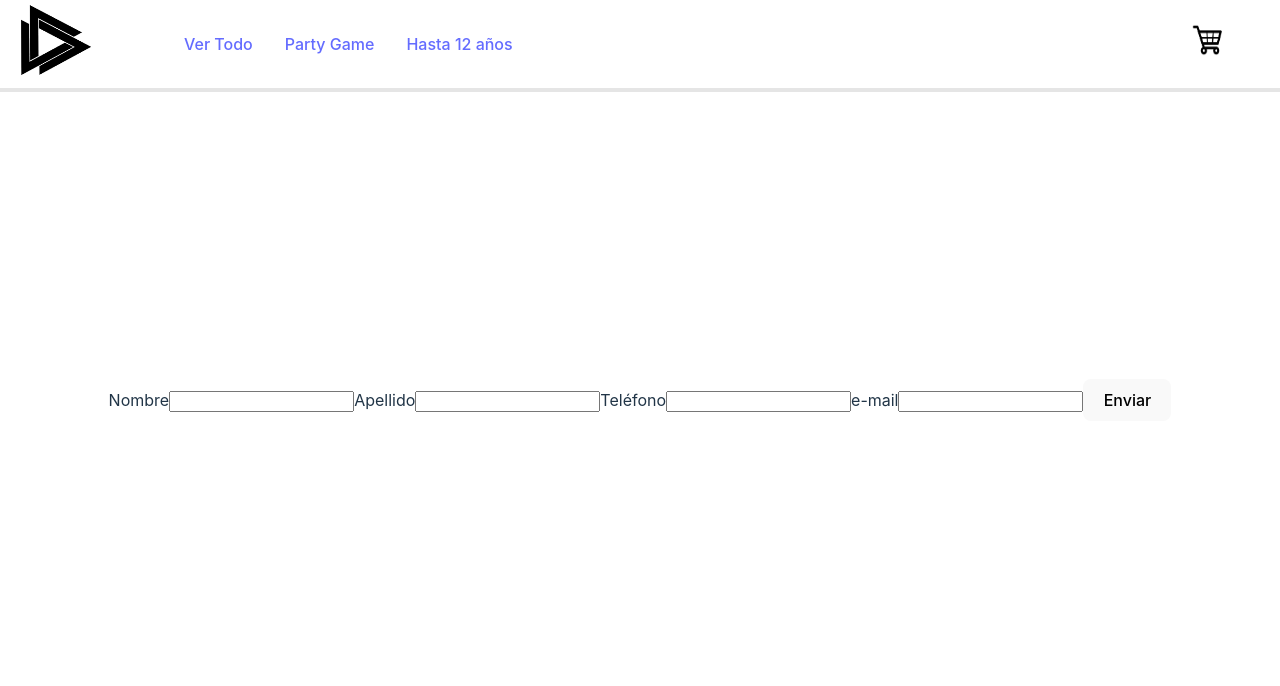
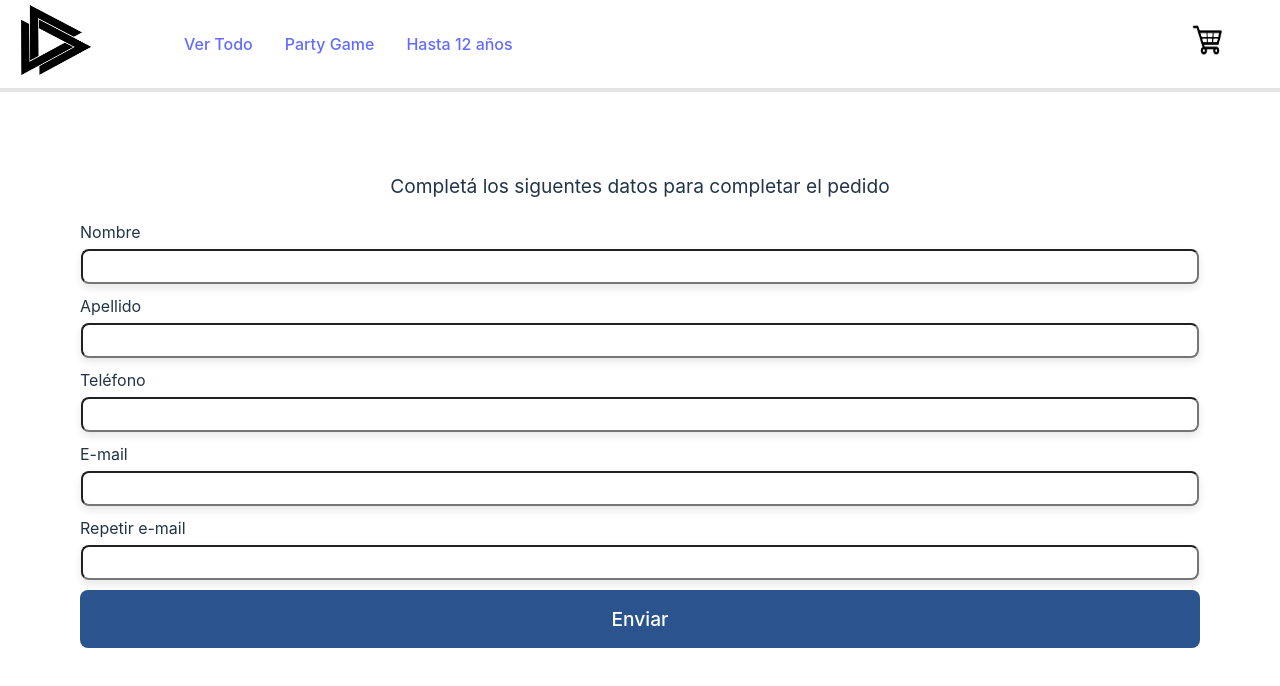
Before and after one commit to gustavoibarra94/React-Coder, a React (Vite) app: page /checkout in a window 1280 px wide. Shown: the top 686 px of the page. Built offline with nearby package versions, Linux system fonts and the light colour scheme.

Commit message:
funciona hasta enviar orden y borrar carrito

```diff
--- a/src/components/checkout/Checkout.jsx
+++ b/src/components/checkout/Checkout.jsx
@@ -3,7 +3,9 @@ import { useState,useContext } from "react";
 import Form from "./Form"
 import {CartContext} from "../../context/cartContext"
 import {addDoc,collection} from "firebase/firestore"
+import { Link } from "react-router-dom";
 import db from "../../db/db"
+import './checkout.css'
 
 
 
@@ -13,9 +15,11 @@ const Checkout = ()=>{
         apellido:"",
         telefono:"",
         email:"",
+        emailRepetido:"",
         fecha: new Date
     })
-    const {carrito,totalPrecio} =useContext (CartContext)
+    const [idOrden, setIdOrden] =useState (null)
+    const {carrito,totalPrecio,borrarCarrito} =useContext (CartContext)
 
     const guardarDatosInput =(event)=>{
         setDatosForm({...datosForm,[event.target.name]: event.target.value })
@@ -32,12 +36,31 @@ const Checkout = ()=>{
      const subirOrden =(orden)=>{
         const ordenesRef = collection (db, "ordenes")
         addDoc (ordenesRef,orden)
-        .then ((respuesta)=>console.log (respuesta.id))
+        .then ((respuesta) => setIdOrden (respuesta.id))
+        borrarCarrito()
      }
     return (
        <div>
+        {idOrden ? (
+            <div>
+                    <h2>La orden fue generada correctamente 😃 </h2>
+                    <p className="tarjetaDeOrden">  Tú N° de pedido es: {idOrden} </p>
+                    <Link to="/">
+                    <button className="botonCheck"> Ver más productos</button>
+                    </Link>
+            </div>
+        ):(
+            <div className= "form">
+            <p> Completá los siguentes datos para completar el pedido</p>
+                <Form
+                datosForm={datosForm}
+                guardarDatosInput={guardarDatosInput}
+                enviarOrden={enviarOrden}/>
 
-        <Form datosForm={datosForm} guardarDatosInput={guardarDatosInput} enviarOrden={enviarOrden}/>
+            </div>
+        )}
+
+
 
        </div>
     )
--- a/src/components/checkout/Form.jsx
+++ b/src/components/checkout/Form.jsx
@@ -1,19 +1,24 @@
+
+import './form.css'
 
 const Form =({datosForm, guardarDatosInput, enviarOrden})=>{
     return (
-        <div>
+        <div className= "form">
              <form onSubmit={enviarOrden}>
-                <label htmlFor="nombre">Nombre</label>
-                <input type="text" id="nombre" name="nombre" value={datosForm.nombre} onChange={guardarDatosInput}/>
+             <label htmlFor="nombre">Nombre</label>
+                <input type="text" id="nombre" name="nombre" value={datosForm.nombre} onChange={guardarDatosInput} required/>
 
                 <label htmlFor="apellido">Apellido</label>
-                <input type="text" id="apellido" name="apellido" value={datosForm.apellido} onChange={guardarDatosInput}/>
+                <input type="text" id="apellido" name="apellido" value={datosForm.apellido} onChange={guardarDatosInput} required/>
 
                  <label htmlFor="telefono">Teléfono</label>
-                 <input type="text" id="telefonoo" name="telefono" value={datosForm.telefono} onChange={guardarDatosInput}/>
+                 <input type="text" id="telefonoo" name="telefono" value={datosForm.telefono} onChange={guardarDatosInput} required/>
 
-                 <label htmlFor="email">e-mail</label>
-                 <input type="email" id="email" name="email" value={datosForm.email} onChange={guardarDatosInput}/>
+                 <label htmlFor="email">E-mail</label>
+                 <input type="email" id="email" name="email" value={datosForm.email} onChange={guardarDatosInput} required/>
+
+                 <label htmlFor="emailRepetido">Repetir e-mail</label>
+                 <input type="email" id="emailRepetido" name="emailRepetido" value={datosForm.emailRepetido} onChange={guardarDatosInput} required/>
 
                   <button type="submit">Enviar</button>
             </form>
--- /dev/null
+++ b/src/components/checkout/checkout.css
@@ -0,0 +1,30 @@
+.form p {
+    font-size: larger;
+  }
+
+   .tarjetaDeOrden {
+      max-width:100%;
+      border: 1 px solid #ccc;
+      border-radius: 8px;
+      padding:16px;
+      margin:16px;
+      box-shadow: 0 4px 8px rgba(0, 0, 0, 0.1);
+      background-color: #fff;
+      font-size:larger;
+      font-weight: bold;
+      color:rgb(43, 84, 142);
+    }
+
+    .botonCheck{
+      margin-top: 10rem;
+      width: 100%;
+      padding: 1rem;
+      border-radius: 8px;
+      font-size: larger;
+
+    }
+
+    .botonCheck:hover{
+      background-color: rgb(43, 84, 142);
+      color: #fff;
+    }
--- /dev/null
+++ b/src/components/checkout/form.css
@@ -0,0 +1,29 @@
+.form {
+    width:70rem;
+
+  }
+
+  .form label {
+
+      display: flex;
+      align-items: center;
+      margin-bottom: 5px;
+
+    }
+
+    .form input {
+      width: 98%;
+      padding: 8px;
+      margin-bottom: 10px;
+      border-radius: 8px;
+      box-shadow: 0 4px 8px rgba(0, 0, 0, 0.1);
+    }
+
+    .form button {
+      width: 100%;
+      padding: 1rem;
+      background-color: rgb(43, 84, 142);
+      color: #fff;
+      border-radius: 8px;
+      font-size: larger;
+      }
--- a/src/components/count/ItemCount.css
+++ b/src/components/count/ItemCount.css
@@ -4,20 +4,26 @@
     display: flex;
     align-items: center;
 
-
   }
 
   .contador button{
+    width: 100%;
     padding-right:5rem;
     padding-left:5rem;
     box-shadow: 0 4px 8px rgba(0, 0, 0, 0.1);
     font-size: large;
   }
 
+  .contador button:hover {
+    background-color:rgb(43, 84, 142) ;
+    color:#fff;
+  }
+
  .numeroDelContador {
+
+    font-weight: bold;
     margin-left: 5rem;
     margin-right: 5rem;
-    font-weight: bold;
   }
 
   .botonSumarACarrito {
```
Also changed, not shown: 1 other file (tests, documents, lock files or other folders).
